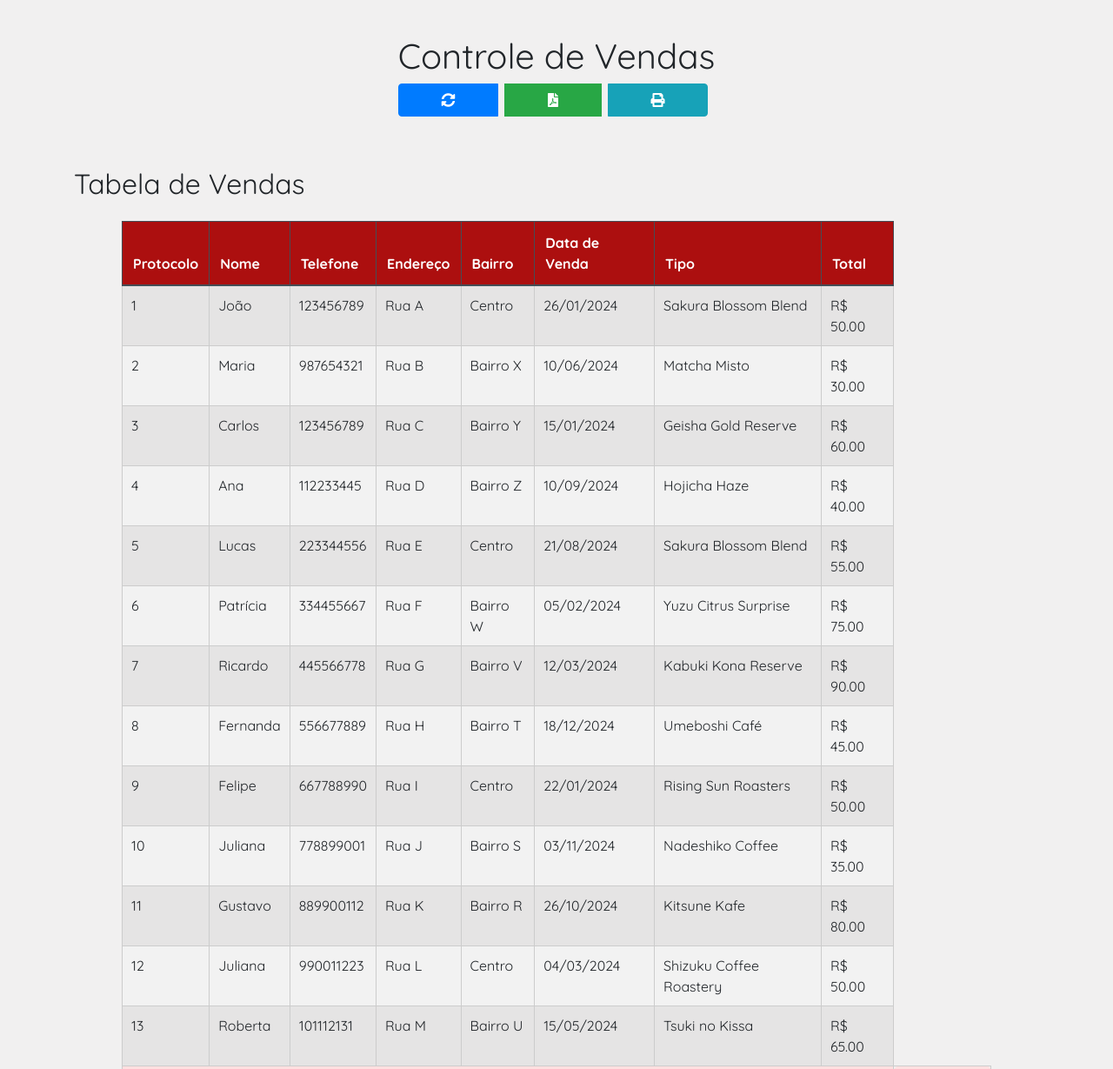
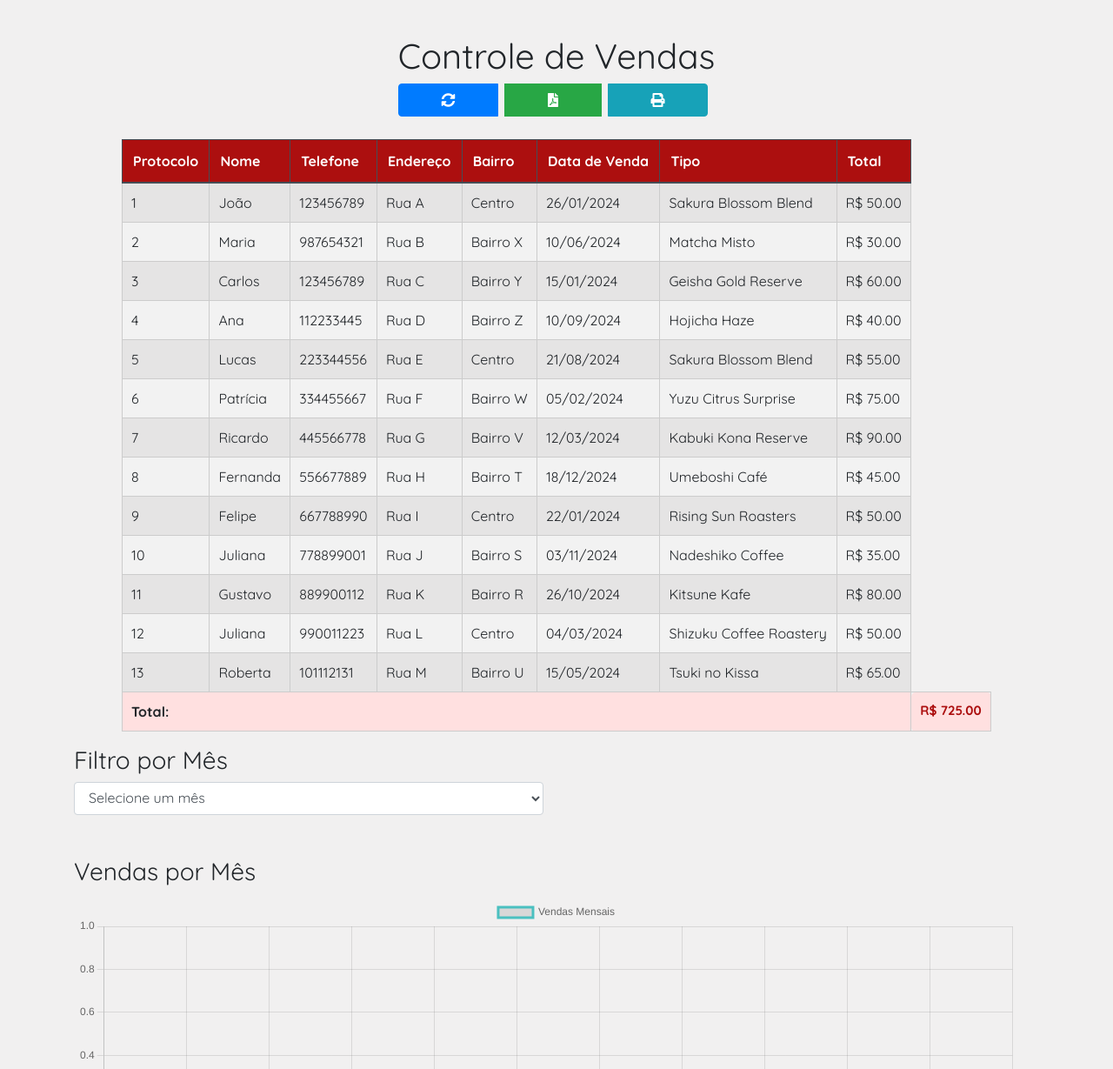
Before and after one commit to monnikys/monnikys.github.io, a website: page sales.html in a window 1280 px wide. Shown: the top 1229 px of the page at 87% size. Drawn offline with nearby package versions, Linux system fonts and the light colour scheme.

Commit message:
Organizando o sales

```diff
--- a/css/sales.css
+++ b/css/sales.css
@@ -58,7 +58,7 @@ canvas {
 }
 
 #total-sales {
-    font-size: 20px;
+    font-size: 15px;
     font-weight: bold;
     color: #ac0f0f;
     background-color: #ffeecc;
--- a/sales.html
+++ b/sales.html
@@ -38,7 +38,6 @@
 
     </header>
     <div class="container">
-        <h2 class="mt-5">Tabela de Vendas</h2>
         <div class="table-responsive">
             <table id="itemList" class="table table-striped mt-3">
                 <thead class="thead-dark">
```
